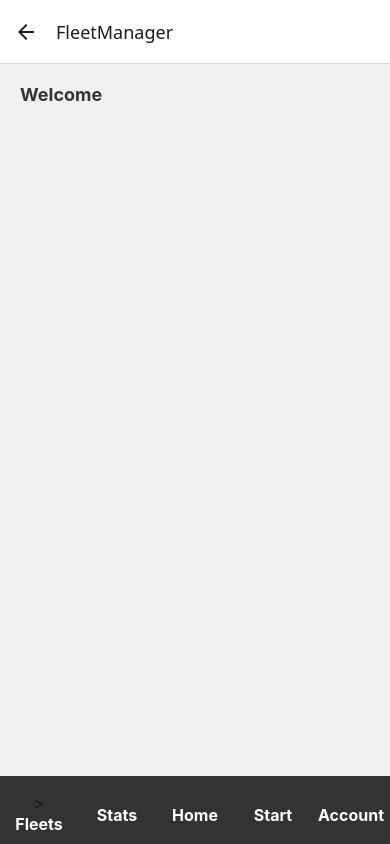
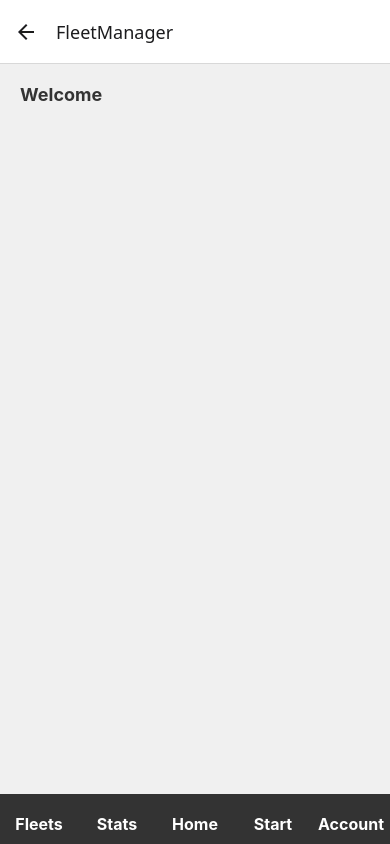
Before and after one commit to Gt9ight/fleetprosmobileapp, a React Native app: screen /FleetManager in a window 390 px wide. Built offline with nearby package versions, Linux system fonts and the light colour scheme.

Commit message:
added styling for the modal side of the components

```diff
--- a/components/fleetmanager/FleetManager.js
+++ b/components/fleetmanager/FleetManager.js
@@ -8,7 +8,7 @@ export default function FleetManager({navigation}) {
 
       {/* SafeAreaView ensures navbar doesn't overlap with the home button/gestures */}
       <SafeAreaView style={styles.navContainer}>
-        <TouchableOpacity style={styles.navTab} style={styles.navTab} onPress={() => navigation.navigate('ServCalls')}>>
+        <TouchableOpacity style={styles.navTab} style={styles.navTab} onPress={() => navigation.navigate('ServCalls')}>
           <Text style={styles.navText}>Fleets</Text>
         </TouchableOpacity>
         <TouchableOpacity style={styles.navTab}>
```
